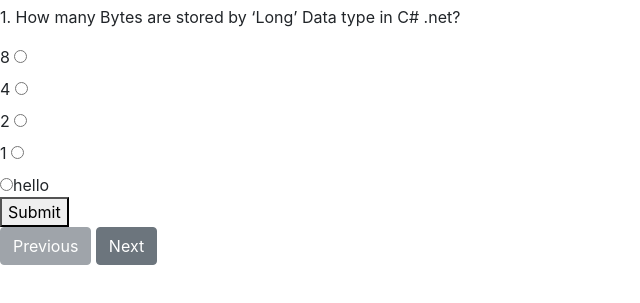
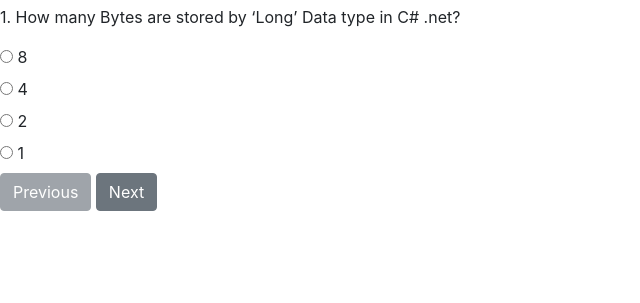
Before and after one commit to digvijay-ship-it/js-basics, a plain HTML site: page index.html in a window 1280 px wide. Both pictures are taken after a click on the button "Fetch Data". Shown: the part 51-354 px from the top of the page, without its empty margins (0-640 px from the left). Drawn offline with nearby package versions, Linux system fonts and the light colour scheme.

Commit message:
all Done Exept Post

```diff
--- a/index.html
+++ b/index.html
@@ -16,7 +16,7 @@
 <body>
     <h1>Ajax tutorial</h1>
     <button type="button" id="fatchBtn" onclick="buttonClickHandler()" class="btn btn-primary">Fetch Data</button>
-
+    <form class="form">
         <div id="fillDiv">
             <P id="QueFill"></P>
             <div id="opFill">
@@ -31,13 +31,19 @@
                 <div id="8"></div>
                 <div id="9"></div>
                 <div id="10"></div>
-            <input for="id" type="radio">hello
             </div>
-        <button id="submit" type="submit">Submit</button>
+            <div id="buton" hidden>
+                <button type="button" id="prBtn" onclick="prewButtonClicked()"
+                    class="btn btn-secondary">Previous</button>
+                <button type="button" id="neBtn" onclick="nextButtonClicked()" class="btn btn-secondary">Next</button>
+                <button id="sub" type="submit">Submit</button>
+
             </div>
+        </div>
+    </form>
 
-    <button type="button" id="prBtn" onclick="prewButtonClicked()" class="btn btn-secondary">Previous</button>
-    <button type="button" id="neBtn" onclick="nextButtonClicked()" class="btn btn-secondary">Next</button>
+
+
 
     <!-- Optional JavaScript -->
     <!-- jQuery first, then Popper.js, then Bootstrap JS -->
@@ -51,6 +57,17 @@
         integrity="sha384-JjSmVgyd0p3pXB1rRibZUAYoIIy6OrQ6VrjIEaFf/nJGzIxFDsf4x0xIM+B07jRM"
         crossorigin="anonymous"></script>
     <script src="index.js"></script>
+
+    <script>
+        const formEl = document.querySelector('.form')
+        formEl.addEventListener('submit', event => {
+            event.preventDefault();
+
+            const formdata = new FormData(formEl)
+            console.log(formdata)
+        });
+    </script>
+
 </body>
 
 </html>
--- a/index.js
+++ b/index.js
@@ -7,8 +7,9 @@ document.getElementById("prBtn").disabled = true;
 var counter = 0;
 var viewdata;
 
-function displayData(counter) {
-  //console.log(viewdata["examdata"][counter])
+function userAnswer(c, i) {
+  viewdata["examdata"][c]["result"]["users_Answer"] = viewdata["examdata"][c]["optionsList"][i]["id"]
+
 }
 function datafiller(counter) {
   // let opCounter = 0;
@@ -18,47 +19,52 @@ function datafiller(counter) {
   question.innerHTML = viewdata["examdata"][counter]["question"]["question"]
   // question.innerHTML = viewdata["examdata"][counter]["optionsList"][3]["question"]
 
+  //subid
+  viewdata["examdata"][counter]["result"]["subjectId"] = viewdata["examdata"][counter]["question"]["subjectId"]
+  //queid
+  viewdata["examdata"][counter]["result"]["questionId"] = viewdata["examdata"][counter]["question"]["id"]
+  //answer
+  viewdata["examdata"][counter]["result"]["answer"] = viewdata["examdata"][counter]["question"]["answer"]
+
   for (let i = 0; i < viewdata["examdata"][counter]["optionsList"].length; i++) {
-    document.getElementById(i.toString()).innerHTML = `
-      <label for="${viewdata["examdata"][counter]["optionsList"][i]["option"]}">${viewdata["examdata"][counter]["optionsList"][i]["option"]}</label>
-      <input type="radio" for="${viewdata["examdata"][counter]["result"]["Users_Answer"]} name="${viewdata["examdata"][counter]["question"]["id"]}" value="${viewdata["examdata"][counter]["optionsList"]["Id"]}">
-    `
-    console.log(counter)
-    // con
-    // console.log(viewdata["examdata"][counter]["optionsList"][i]["option"])
+    let option = viewdata["examdata"][counter]["optionsList"][i]["option"]
+    let userAns = viewdata["examdata"][counter]["result"]["users_Answer"]
+    let questionId = viewdata["examdata"][counter]["question"]["id"]
+    let optionId = viewdata["examdata"][counter]["optionsList"][i]["id"]
+    if (userAns === optionId) {
+      document.getElementById(i.toString()).innerHTML = `
+    <input type="radio" checked="checked" onclick="userAnswer(${counter},${i})" id="${userAns}" name="${questionId}" value="${optionId}">
+    <label for="${userAns}">${option}</label>
+      `
+    }
+    else {
+      document.getElementById(i.toString()).innerHTML = `
+      <input type="radio" onclick="userAnswer(${counter},${i})" id="${userAns}" name="${questionId}" value="${optionId}">
+      <label for="${userAns}">${option}</label>
+        `
+    }
+  }
+  console.log(viewdata["examdata"][counter]["result"])
 
-  }
-
-  // viewdata["examdata"][counter]["optionsList"].forEach(element => {
-  //   optionTag.innerHTML = `
-  // <input for="${element.result.Users_Answer} type="radio" name="${element.QuestionId}" value="${element.Id}">
-  // 						<label for="${element.option}">${element.option}</label>
-  // `
-  // console.log(element.option)
-  // console.log(element)
-  // });
 }
 function nextButtonClicked() {
   counter++
-  displayData(counter)
   datafiller(counter)
-  console.log(counter + "nextfun")
   if (counter > 0) {
     buttonEnabler("prBtn")
   }
-  if (counter < 4) {
+  if (counter < viewdata["examdata"][counter]["question"].length) {
     buttonEnabler("neBtn")
   }
   else {
     buttonDisabler("neBtn")
-    console.log("nextenabler hit")
+    document.getElementById("sub").hidden = false;
   }
 }
 function prewButtonClicked() {
   counter--
-  displayData(counter)
+  document.getElementById("sub").hidden = true;
   datafiller(counter)
-  console.log(counter + "prewfun")
   if (counter < 4) {
     buttonEnabler("neBtn")
   }
@@ -66,7 +72,6 @@ function prewButtonClicked() {
     buttonDisabler("prBtn")
   }
   else {
-    console.log("enabler hit")
     buttonEnabler("prBtn")
   }
 }
@@ -79,10 +84,12 @@ function buttonEnabler(btnname) {
   document.getElementById(btnname).disabled = false;
 }
 
-
 function buttonClickHandler() {
   const xhr = new XMLHttpRequest();
   document.getElementById("fatchBtn").hidden = true
+  document.getElementById("buton").hidden = false
+  document.getElementById("sub").hidden = true;
+
   /*    //
     xhr.onprogress = function () {
         console.log('On progress');
@@ -97,19 +104,13 @@ function buttonClickHandler() {
       // console.log(this.responseText);
 
       // console.log(this.responseText);
-      displayData(0)
       datafiller(0)
-
-      // console.log(viewdata["examdata"][0]["question"]["id"])
     }
     else {
       console.log("some error acuured")
     }
   }
 
-
-
-
   //open the obj
   xhr.open('GET', `Gan.txt`, true);
   // Send the Request
```
Lines whose indentation alone changed are shown as unchanged.
